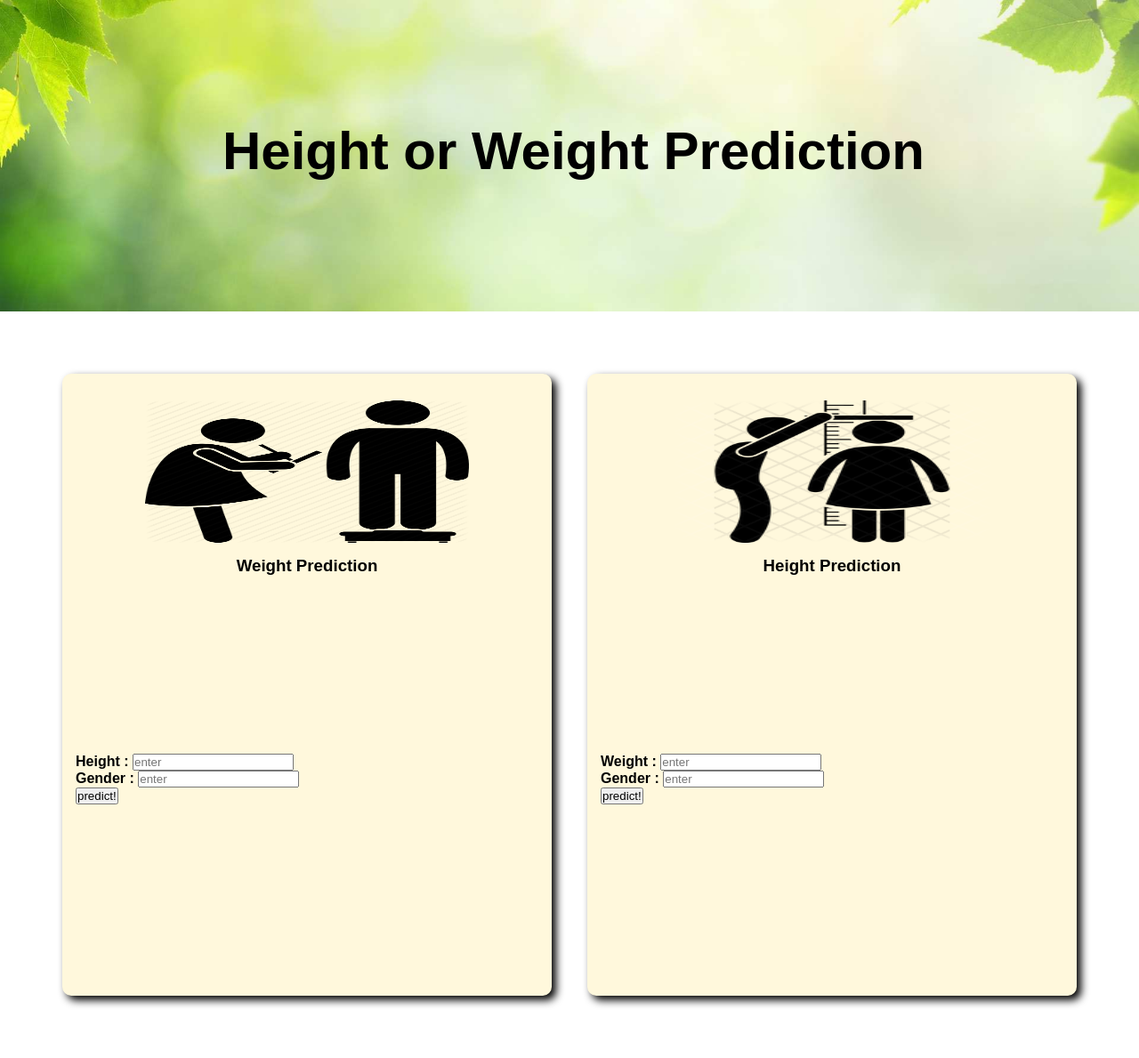
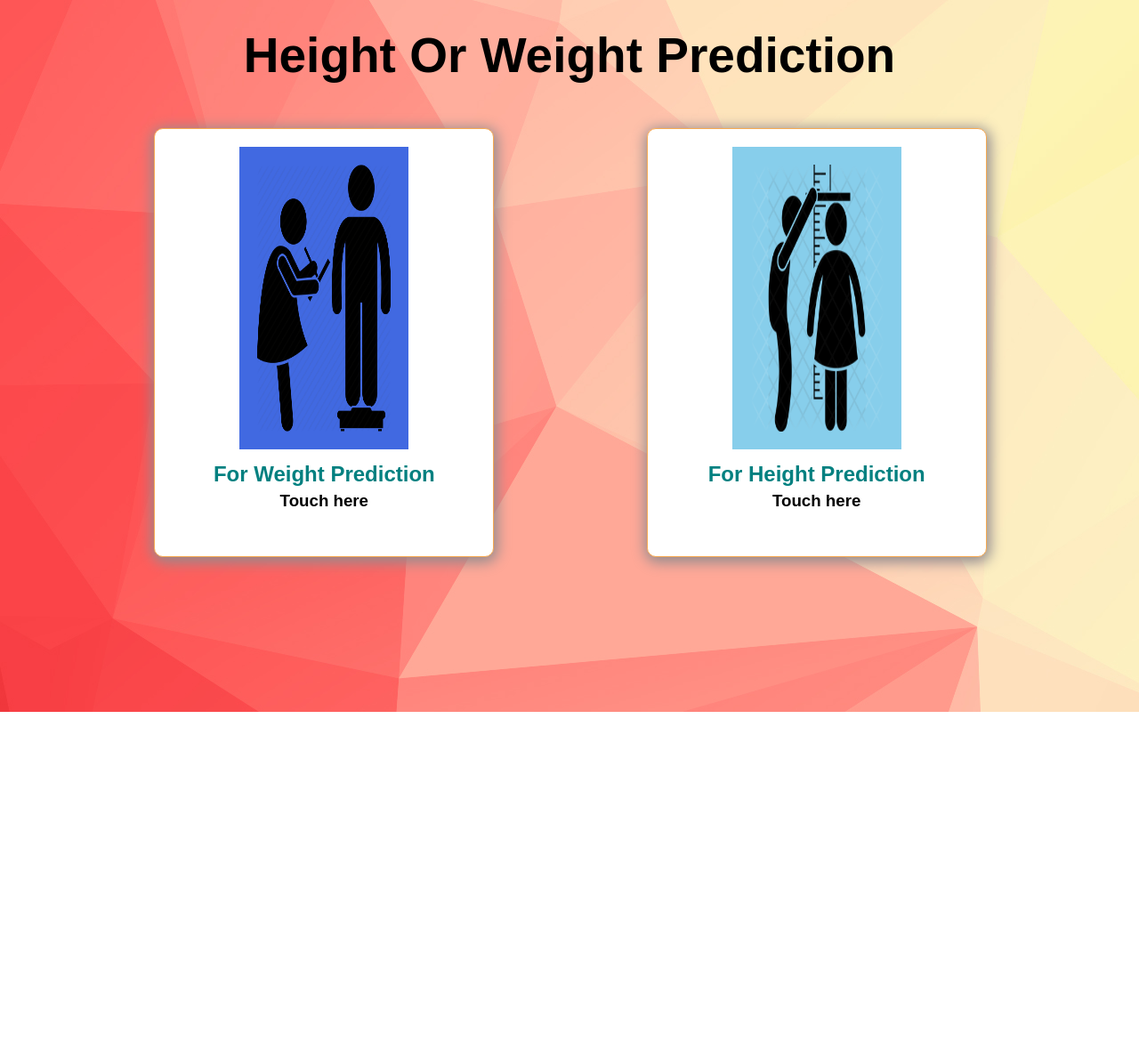
Before and after one commit to priyarajputcs18/HeightOrWeightPrediction, a Flask app: page / in a window 1280 px wide. Shown: the whole page at 89% size. After the commit the page ends 800 px from the top, so only its background shows below. Run offline with Flask 2, Linux system fonts and the light colour scheme; parts of the project's set-up code (start-up, migrations or seed data) failed here and were passed over.

Commit message:
changed index file

```diff
--- a/templates/index.html
+++ b/templates/index.html
@@ -1,89 +1,105 @@
 <!DOCTYPE html>
-<html lang="en">
+<html>
 <head>
-    <meta charset="UTF-8">
-    <meta name="viewport" content="width=device-width, initial-scale=1.0">
-    <title>Height or Weight Prediction</title>
-    <style>
+	<title>Height Or Weight Prediction</title>
+	<style type="text/css">
 		*{
 			padding: 0;
 			margin: 0;
-    box-sizing: border-box;
 			font-family: Arial, Helvetica, sans-serif;
 		}
+		body{
+			background-image: url(background.jpg);
+			width: 100%;
+		}
 		h1{
+			font-size: 55px;
+			margin: 30px 0 50px 0;
+			text-align: center;
+		}
+		.row{
+			display: flex;
+			justify-content: space-evenly;
+		}
+		.col{
+            background-color: transparent;
+            width: 380px;
+            height: 480px;
+			perspective: 1000px;
+        }
+        .inner{
+            position: relative;
+            width: 100%;
+            height: 100%;
+            text-align: center;
+            transition: 0.8s;
+			border-radius: 10px;
+            transform-style: preserve-3d;
+            box-shadow: 2px 4px 15px 4px rgb(146,140,143);
+        }
+        .col:hover .inner{
+            transform: rotateY(-180deg);
+        }
+        .front, .back{
             position: absolute;
-            top: 135px;
-            left: 250px;
-            font-size: 60px;
+            width: 100%;
+            height: 100%;
+            -webkit-backface-visibility: hidden;
+            backface-visibility: hidden;
+            border: 5px;
+			border-radius: 10px;
         }
-        .banner{
-            background-image: url("../jLWOgN.jpg");
-            width: 100%;
-            height: 350px;
-            position: relative;
-            background-position: center;
-            background-repeat: no-repeat;
-            background-size: cover;
+        .front{
+            background-color: white;
+            color: black;
+            border: 1px solid rgb(247, 170, 82);
         }
-        .container{
-            margin: 50px;
-            display: flex;
-            justify-content: center;
-            align-items: center;
+        .back{
+            background-color: rgb(165,92,233);
+            color: white;
+            border: 1px solid white;
+            transform: rotateY(-180deg);
         }
-        .card{
-            width: 48%;
-            background-color: cornsilk;
-            border-radius: 10px;
-            box-shadow: 5px 5px 10px;
-            padding: 15px;
-            height: 100%;
-            float: left;
-            margin: 20px;
+
+		#image1,#image2{
+			height: 300px;
+			width: 150px;
+			padding: 20px;
+			background-color:royalblue;
+			margin-top: 20px;
 		}
-        .card img{
-            width: 70%;
-            border-radius: 5%;
-            height: 160px;
-            margin: 15px auto;
-            display: block;
+		#image2{
+			background-color:skyblue;
 		}
-        .card a{
-            background-color: red;
-            color: seashell;
-            border-radius: 5px;
-            line-height: 40px;
-            display: block;
-            text-decoration: none;
-            text-align: center;
+		h2{
 			margin-top: 10px;
+			color:teal;
 		}
 		h3{
-            text-align: center;
+			padding: 5px;
 		}
 		p{
-            height: 200px;
-            margin-top: 50px;
-            height: 150px;
-            text-align: center;
+			margin-top: 40px;
+			padding: 20px;
+			font-size: 45px;
 		}
-        @media(max-width: 950px) {
-        .card{
-            width: 60%;
-            margin-bottom: 20px;
-        }
+		#second{
+			background-color: mediumvioletred;
 		}
 	</style>
 </head>
 <body>
-    <div class="banner">
-        <h1>Height or Weight Prediction</h1>
+	<h1>Height Or Weight Prediction</h1>
+	<div class="row">
+		<div class="col">
+			<div class="inner">
+				<div class="front">
+					<img src="templates/measuring-measure-004-512.png" alt="" id="image1">
+					<h2>For Weight Prediction </h2>
+					<h3>Touch here</h3>
 				</div>
-    <div class="container">
-        <div class="card">
-            <img src="../measuring-measure-004-512.png" alt="">
-            <h3>Weight Prediction</h3>
+				<div class="back">
+					<p>Enter your Height and Gender:</p>
             		<p>
                 	<form action ="/home" method = "post">
                     <b> Height :  <input type="text", name='height', placeholder="enter"> <br></b>
@@ -91,13 +107,19 @@
                      <input type="submit" , value='predict!' >
                 	 </form>
                     <div>{{weight}}</div>
-
-
             		</p>
 				</div>
-        <div class="card">
-            <img src="../measuring-height-1593425-1351874.png" alt="">
-            <h3>Height Prediction</h3>
+				</div>
+			</div>
+		<div class="col">
+			<div class="inner">
+				<div class="front">
+					<img src="measuring-height-1593425-1351874.png" alt="" id="image2">
+					<h2>For Height Prediction </h2>
+					 <h3>Touch here</h3>
+				</div>
+				<div class="back" id="second">
+					<p>Enter your Weight and Gender:</p>
 					<p>
 						<form action ="/home1" method = "post">
 							<b> Weight :  <input type="text", name='weight', placeholder="enter"> <br></b>
@@ -109,5 +131,7 @@
 					</p>
 				</div>
 				</div>
+			</div>
+		</div>
 </body>
 </html>
```
Also changed, not shown: templates/background.jpg (added), templates/measuring-height-1593425-1351874.png (renamed from measuring-height-1593425-1351874.png), templates/measuring-measure-004-512.png (renamed from measuring-measure-004-512.png). Lines whose indentation alone changed are shown as unchanged.
